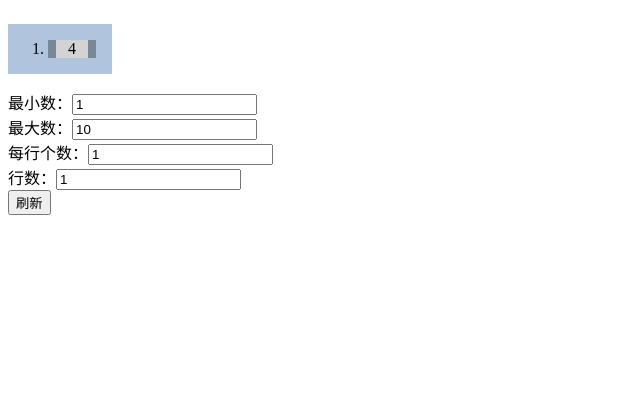
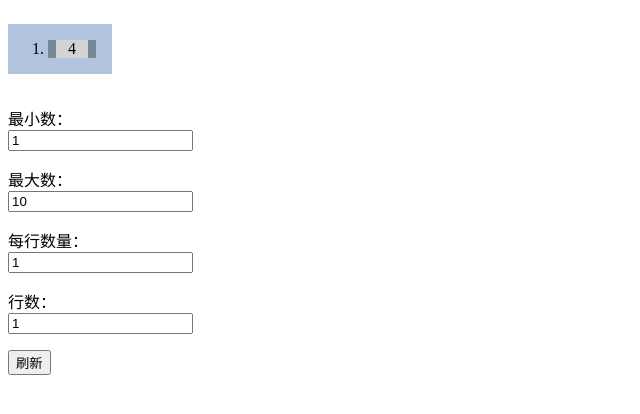
Before and after one commit to HK417KEN/HK417KEN.github.io, a plain HTML site: page rand.html in a window 1280 px wide. Shown: the whole page, without its empty margins (0-640 px from the left). Drawn offline with Linux system fonts and the light colour scheme.

Commit message:
Update rand.html

```diff
--- a/rand.html
+++ b/rand.html
@@ -108,10 +108,10 @@
     <div class="content-box rand-box">
         <div><ol class="rand"></ol></div>
         <div class="ctrl">
-            <label>最小数：<input class="min" type="text" value="1"></label><br>
-            <label>最大数：<input class="max" type="text" value="10"></label><br>
-            <label>每行个数：<input class="line-per-num" type="text" value="1"></label><br>
-            <label>行数：<input class="total-line" type="text" value="1"></label><br>
+            <p><label>最小数：<br><input class="min" type="text" value="1"></label></p>
+            <p><label>最大数：<br><input class="max" type="text" value="10"></label></p>
+            <p><label>每行数量：<br><input class="line-per-num" type="text" value="1"></label></p>
+            <p><label>行数：<br><input class="total-line" type="text" value="1"></label></p>
             <button class="flush">刷新</button>
         </div>
     </div>
```
